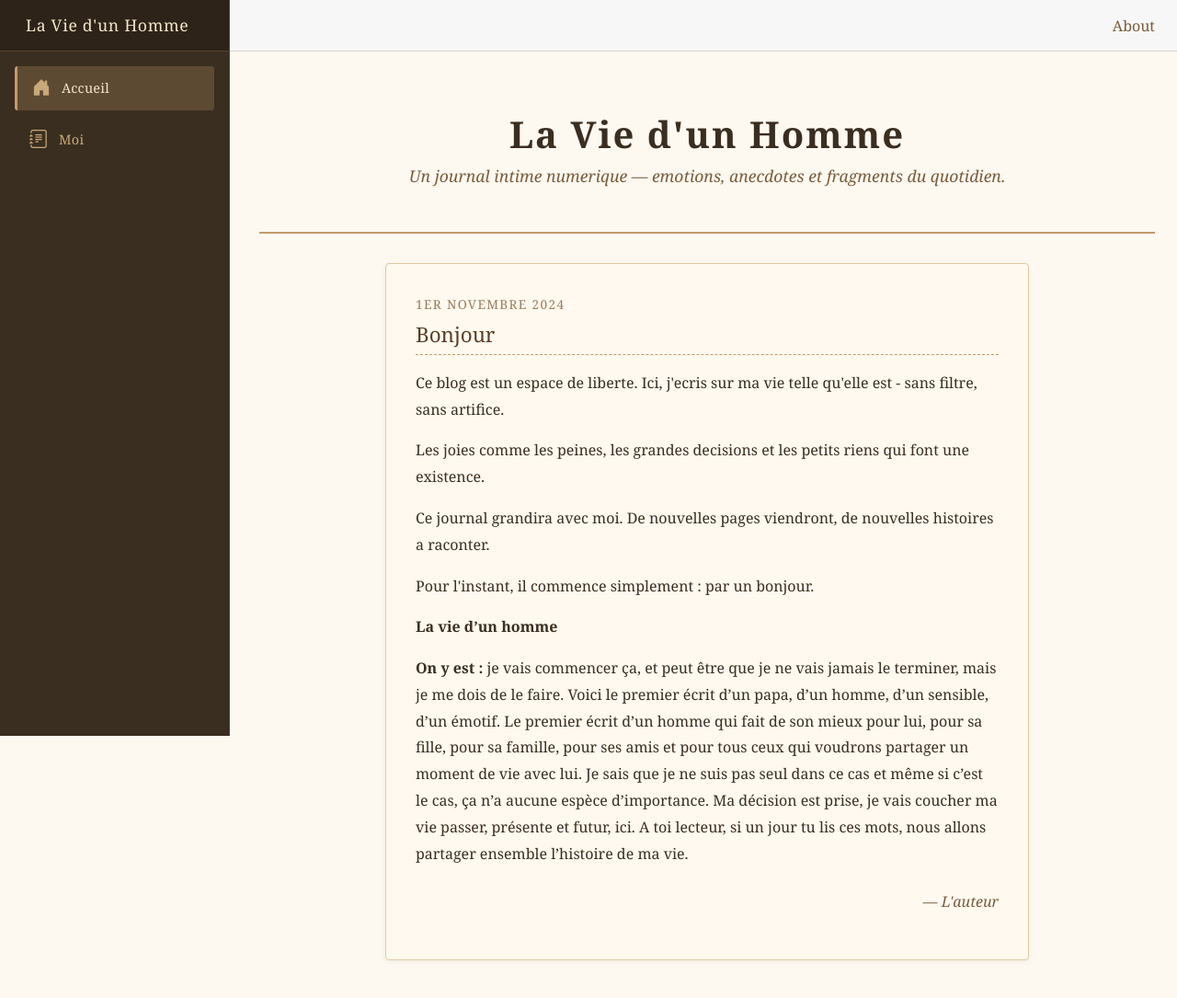
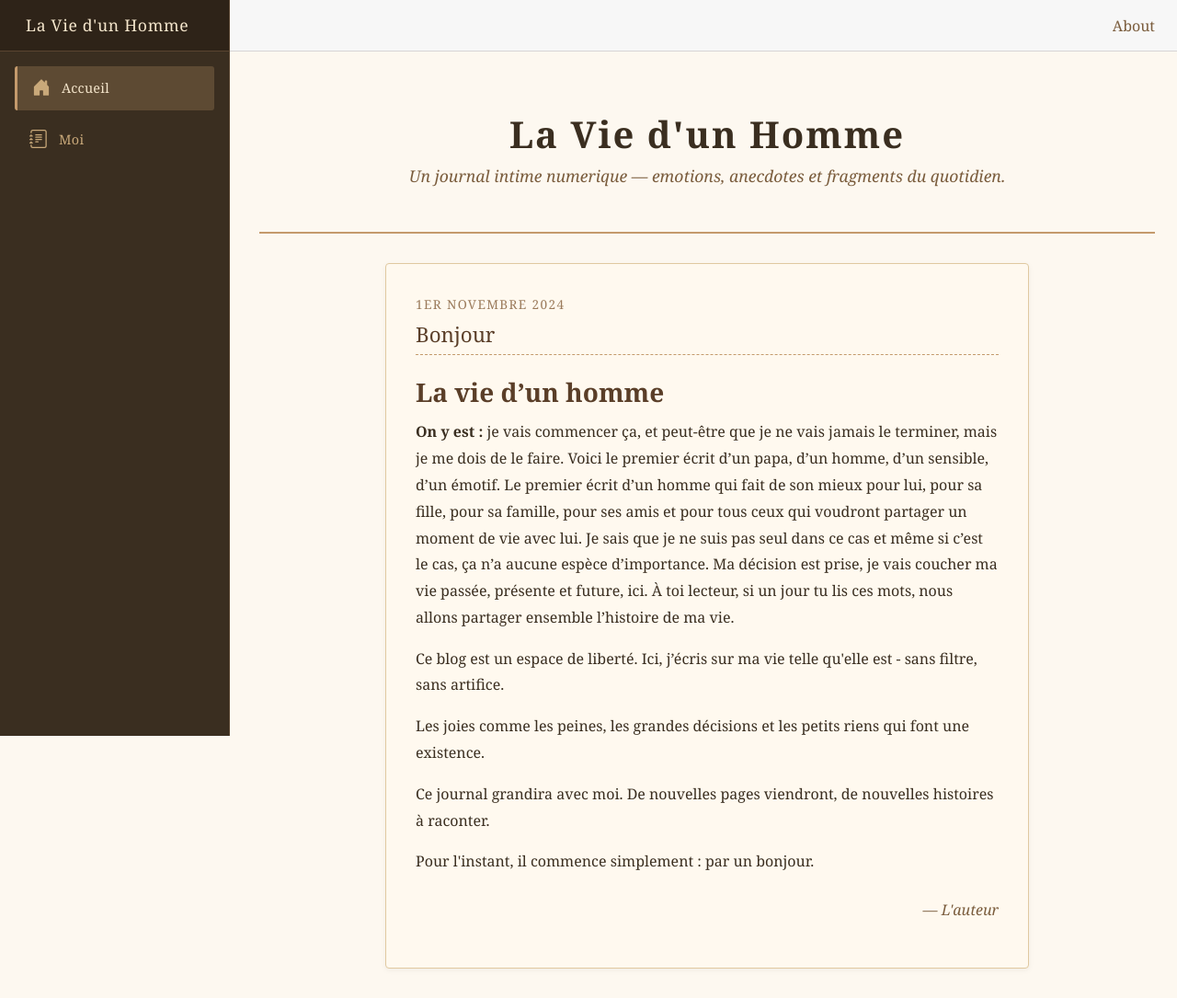
Before and after one commit to Lustaaa/la-vie-d-un-homme, an ASP.NET Core app: page / in a window 1280 px wide. Shown: the whole page at 92% size. Before the commit the page ends 1044 px from the top, so only its background shows below. Run offline with ASP.NET Core 8, Linux system fonts and the light colour scheme; style sheets or scripts are compiled from the project's sources.

Commit message:
Fix spelling in bonjour.md and regenerate pages
Agent-Logs-Url: https://github.com/Lustaaa/la-vie-d-un-homme/sessions/a75ac08f-7a22-4467-b942-efd5a40701a3

Co-authored-by: Lustaaa <132433899+Lustaaa@users.noreply.github.com>

```diff
--- a/Pages/Home.razor
+++ b/Pages/Home.razor
@@ -10,12 +10,12 @@
 <div class="journal-entry">
     <p class="entry-date">1er Novembre 2024</p>
     <h2>Bonjour</h2>
-        <p>Ce blog est un espace de liberte. Ici, j&#39;ecris sur ma vie telle qu&#39;elle est - sans filtre, sans artifice.</p>
-        <p>Les joies comme les peines, les grandes decisions et les petits riens qui font une existence.</p>
-        <p>Ce journal grandira avec moi. De nouvelles pages viendront, de nouvelles histoires a raconter.</p>
+        <h3><strong>La vie d’un homme</strong></h3>
+        <p><strong>On y est :</strong> je vais commencer &#231;a, et peut-&#234;tre que je ne vais jamais le terminer, mais je me dois de le faire. Voici le premier &#233;crit d’un papa, d’un homme, d’un sensible, d’un &#233;motif. Le premier &#233;crit d’un homme qui fait de son mieux pour lui, pour sa fille, pour sa famille, pour ses amis et pour tous ceux qui voudront partager un moment de vie avec lui. Je sais que je ne suis pas seul dans ce cas et m&#234;me si c’est le cas, &#231;a n’a aucune esp&#232;ce d’importance. Ma d&#233;cision est prise, je vais coucher ma vie pass&#233;e, pr&#233;sente et future, ici. &#192; toi lecteur, si un jour tu lis ces mots, nous allons partager ensemble l’histoire de ma vie.</p>
+        <p>Ce blog est un espace de libert&#233;. Ici, j’&#233;cris sur ma vie telle qu&#39;elle est - sans filtre, sans artifice.</p>
+        <p>Les joies comme les peines, les grandes d&#233;cisions et les petits riens qui font une existence.</p>
+        <p>Ce journal grandira avec moi. De nouvelles pages viendront, de nouvelles histoires &#224; raconter.</p>
         <p>Pour l&#39;instant, il commence simplement : par un bonjour.</p>
-        <p><strong>La vie d’un homme</strong></p>
-        <p><strong>On y est :</strong> je vais commencer &#231;a, et peut &#234;tre que je ne vais jamais le terminer, mais je me dois de le faire. Voici le premier &#233;crit d’un papa, d’un homme, d’un sensible, d’un &#233;motif. Le premier &#233;crit d’un homme qui fait de son mieux pour lui, pour sa fille, pour sa famille, pour ses amis et pour tous ceux qui voudrons partager un moment de vie avec lui. Je sais que je ne suis pas seul dans ce cas et m&#234;me si c’est le cas, &#231;a n’a aucune esp&#232;ce d’importance. Ma d&#233;cision est prise, je vais coucher ma vie passer, pr&#233;sente et futur, ici. A toi lecteur, si un jour tu lis ces mots, nous allons partager ensemble l’histoire de ma vie.</p>
 
     <p class="entry-signature">— L&#39;auteur</p>
 </div>
```
Also changed, not shown: content/articles/2024/bonjour.md (+4 -4 lines), Layout/NavMenu.razor (line endings or trailing spaces).
